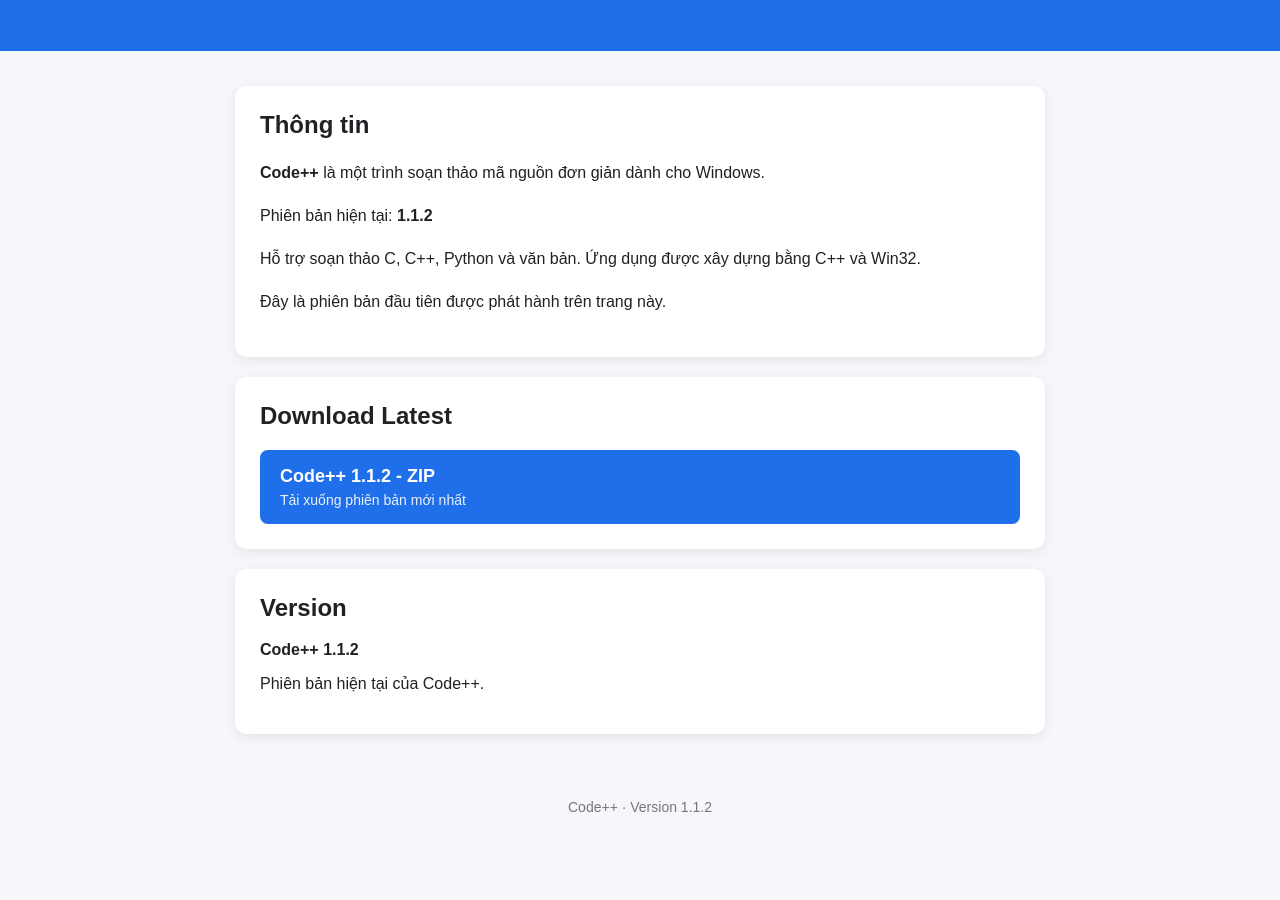
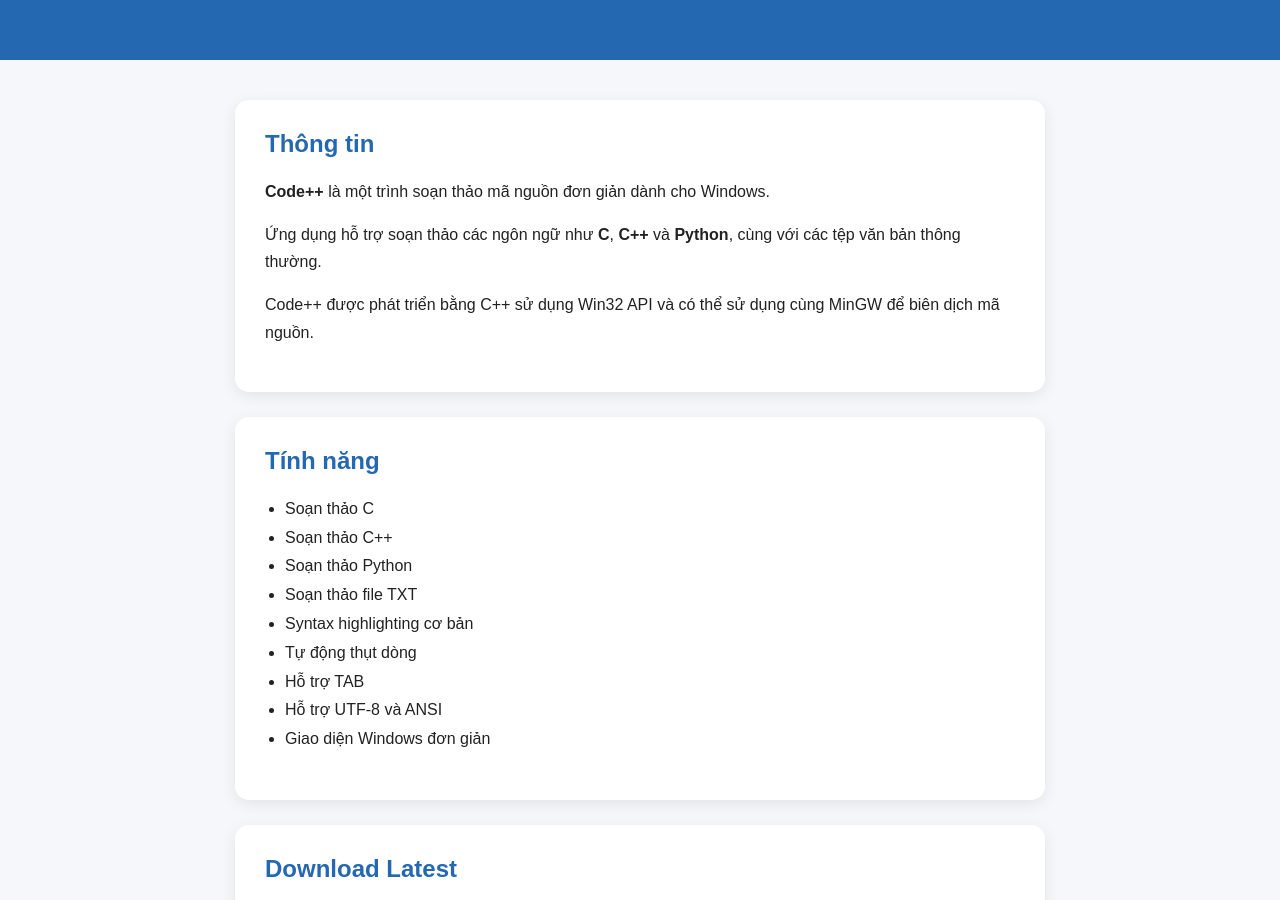
Before and after one commit to tuin5995-rgb/CodePlusPluss, a plain HTML site: page index.html in a window 1280 px wide. Shown: the part 134-1034 px from the top of the page. Before the commit the page ends 979 px from the top, so only its background shows below. Drawn offline with Linux system fonts and the light colour scheme.

Commit message:
Update index.html

```diff
--- a/index.html
+++ b/index.html
@@ -15,11 +15,11 @@
             margin: 0;
             font-family: Arial, Helvetica, sans-serif;
             background: #f5f7fa;
-            color: #202124;
+            color: #222;
         }
 
         header {
-            background: #1f6feb;
+            background: #2468b1;
             color: white;
             padding: 45px 20px;
             text-align: center;
@@ -27,31 +27,32 @@
 
         header h1 {
             margin: 0;
-            font-size: 42px;
+            font-size: 48px;
         }
 
         header p {
             margin-top: 10px;
-            font-size: 17px;
-            opacity: 0.9;
+            font-size: 18px;
+            opacity: 0.95;
         }
 
-        .container {
+        main {
             max-width: 850px;
-            margin: 35px auto;
+            margin: 40px auto;
             padding: 0 20px;
         }
 
         .card {
             background: white;
-            border-radius: 12px;
-            padding: 25px;
-            margin-bottom: 20px;
-            box-shadow: 0 3px 12px rgba(0,0,0,0.08);
+            border-radius: 14px;
+            padding: 30px;
+            margin-bottom: 25px;
+            box-shadow: 0 4px 15px rgba(0, 0, 0, 0.08);
         }
 
         .card h2 {
             margin-top: 0;
+            color: #2468b1;
         }
 
         .info {
@@ -61,41 +62,40 @@
         .download {
             display: block;
             text-decoration: none;
-            background: #1f6feb;
+            background: #2468b1;
             color: white;
-            padding: 16px 20px;
-            border-radius: 8px;
-            margin-top: 15px;
+            padding: 18px 20px;
+            border-radius: 10px;
+            text-align: center;
+            font-size: 17px;
             transition: 0.2s;
         }
 
         .download:hover {
-            background: #1558b0;
-            transform: translateY(-1px);
+            background: #185493;
+            transform: translateY(-2px);
         }
 
-        .download-title {
-            font-size: 18px;
-            font-weight: bold;
+        .download strong {
+            font-size: 20px;
         }
 
-        .download-subtitle {
-            font-size: 14px;
-            margin-top: 5px;
-            opacity: 0.9;
+        .features {
+            padding-left: 20px;
+            line-height: 1.8;
         }
 
         footer {
             text-align: center;
+            padding: 30px 20px;
             color: #777;
-            padding: 30px 10px;
             font-size: 14px;
         }
 
         code {
             background: #eef1f5;
-            padding: 2px 6px;
-            border-radius: 4px;
+            padding: 3px 6px;
+            border-radius: 5px;
         }
     </style>
 </head>
@@ -104,14 +104,12 @@
 
 <header>
     <h1>Code++</h1>
-    <p>Simple code editor for Windows</p>
+    <p>Simple code editor for C, C++, Python and text</p>
 </header>
 
-<div class="container">
+<main>
 
-    <!-- INFORMATION -->
-
-    <div class="card">
+    <section class="card">
         <h2>Thông tin</h2>
 
         <div class="info">
@@ -121,58 +119,68 @@
             </p>
 
             <p>
-                Phiên bản hiện tại: <strong>1.1.2</strong>
+                Ứng dụng hỗ trợ soạn thảo các ngôn ngữ như
+                <strong>C</strong>, <strong>C++</strong> và
+                <strong>Python</strong>, cùng với các tệp văn bản thông thường.
             </p>
 
             <p>
-                Hỗ trợ soạn thảo C, C++, Python và văn bản.
-                Ứng dụng được xây dựng bằng C++ và Win32.
-            </p>
-
-            <p>
-                Đây là phiên bản đầu tiên được phát hành trên trang này.
+                Code++ được phát triển bằng C++ sử dụng Win32 API
+                và có thể sử dụng cùng MinGW để biên dịch mã nguồn.
             </p>
         </div>
-    </div>
+    </section>
 
 
-    <!-- DOWNLOAD -->
+    <section class="card">
+        <h2>Tính năng</h2>
 
-    <div class="card">
+        <ul class="features">
+            <li>Soạn thảo C</li>
+            <li>Soạn thảo C++</li>
+            <li>Soạn thảo Python</li>
+            <li>Soạn thảo file TXT</li>
+            <li>Syntax highlighting cơ bản</li>
+            <li>Tự động thụt dòng</li>
+            <li>Hỗ trợ TAB</li>
+            <li>Hỗ trợ UTF-8 và ANSI</li>
+            <li>Giao diện Windows đơn giản</li>
+        </ul>
+    </section>
+
+
+    <section class="card">
         <h2>Download Latest</h2>
 
-        <a class="download" href="Code++ 1.1.2.zip" download>
-
-            <div class="download-title">
-                Code++ 1.1.2 - ZIP
-            </div>
-
-            <div class="download-subtitle">
-                Tải xuống phiên bản mới nhất
-            </div>
-
+        <a
+            class="download"
+            href="./CodePlusPlus-1.1.2.zip"
+            download
+        >
+            Code++ 1.1.2 - ZIP
+            <br>
+            <strong>Nhấn để tải xuống</strong>
         </a>
-    </div>
+    </section>
 
 
-    <!-- VERSION -->
-
-    <div class="card">
-        <h2>Version</h2>
+    <section class="card">
+        <h2>Phiên bản hiện tại</h2>
 
         <p>
             <strong>Code++ 1.1.2</strong>
         </p>
 
         <p>
-            Phiên bản hiện tại của Code++.
+            Bản phát hành hiện tại dành cho Windows.
         </p>
-    </div>
+    </section>
 
-</div>
+</main>
+
 
 <footer>
-    Code++ · Version 1.1.2
+    Code++ &copy; 2026
 </footer>
 
 </body>
```
